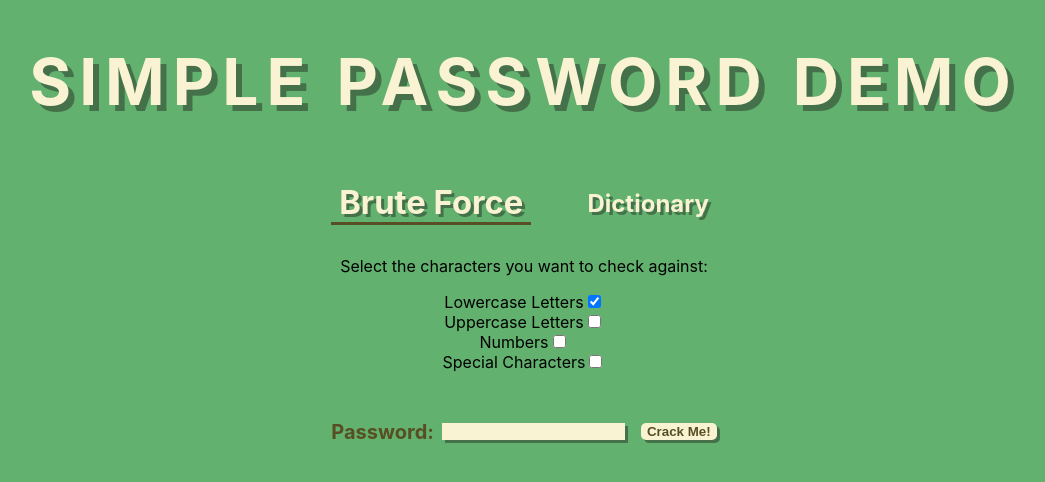
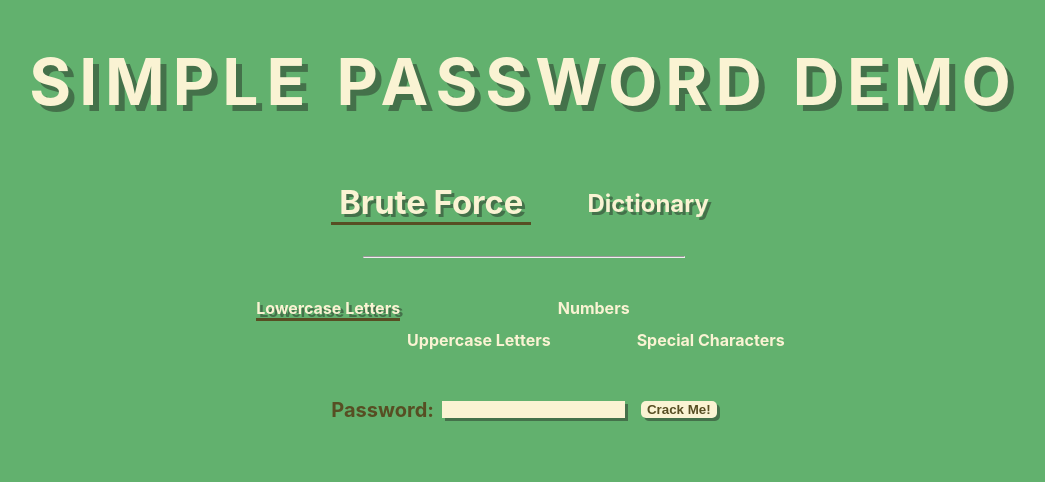
Before and after one commit to jhleakakos/simple-password-demo, a React (Create React App) app: page / in a window 1280 px wide. Shown: the top 482 px of the page, without its empty margins (116-1161 px from the left). Built offline with nearby package versions, Linux system fonts and the light colour scheme.

Commit message:
style checkboxes to choose characters to use in password cracking

```diff
--- /dev/null
+++ b/src/CharacterSelection.css
@@ -0,0 +1,31 @@
+.CharacterSelection-label {
+    font-size: 1rem;
+    color: #faf3d3;
+    font-weight: bold;
+    transition: 0.5s;
+    cursor: pointer;
+}
+
+.CharacterSelection-input {
+    appearance: none;
+}
+
+.CharacterSelection-label-checked {
+    color: #faf3d3;
+    font-size: 1rem;
+    font-weight: bold;
+    text-shadow: 3px 3px 0 #44714a;
+    border-bottom: 3px solid #574e23;
+    transition: 0.5s;
+    cursor: pointer;
+}
+
+.CharacterSelection-flex {
+    display: flex;
+    justify-content: center;
+    align-items: center;
+}
+
+.CharacterSelection-flex div:nth-of-type(2n) {
+    margin-top: 4rem;
+}
--- a/src/CharacterSelection.js
+++ b/src/CharacterSelection.js
@@ -1,13 +1,15 @@
 import React from 'react';
+import './CharacterSelection.css';
 
 const CharacterSelection = ({ chars, toggleChars }) => {
     return (
         <>
-            <p>Select the characters you want to check against:</p>
-            <div>
-
+            <div className="CharacterSelection-flex">
                 <div>
-                    <label htmlFor="lower">Lowercase Letters</label>
+                    <label
+                        htmlFor="lower"
+                        className={ chars.lower ? 'CharacterSelection-label-checked' : 'CharacterSelection-label' }
+                    >Lowercase Letters</label>
                     <input
                         id="lower"
                         name="lower"
@@ -15,11 +17,15 @@ const CharacterSelection = ({ chars, toggleChars }) => {
                         type="checkbox"
                         checked={ chars.lower }
                         onChange={ () => toggleChars('lower') }
+                        className="CharacterSelection-input"
                     />
                 </div>
 
                 <div>
-                    <label htmlFor="upper">Uppercase Letters</label>
+                    <label
+                        htmlFor="upper"
+                        className={ chars.upper ? 'CharacterSelection-label-checked' : 'CharacterSelection-label' }
+                    >Uppercase Letters</label>
                     <input
                         id="upper"
                         name="upper"
@@ -27,11 +33,15 @@ const CharacterSelection = ({ chars, toggleChars }) => {
                         type="checkbox"
                         checked={ chars.upper }
                         onChange={ () => toggleChars('upper') }
+                        className="CharacterSelection-input"
                     />
                 </div>
 
                 <div>
-                    <label htmlFor="numbers">Numbers</label>
+                    <label
+                        htmlFor="numbers"
+                        className={ chars.numbers ? 'CharacterSelection-label-checked' : 'CharacterSelection-label' }
+                    >Numbers</label>
                     <input
                         id="numbers"
                         name="numbers"
@@ -39,11 +49,15 @@ const CharacterSelection = ({ chars, toggleChars }) => {
                         type="checkbox"
                         checked={ chars.numbers }
                         onChange={ () => toggleChars('numbers') }
+                        className="CharacterSelection-input"
                     />
                 </div>
 
                 <div>
-                    <label htmlFor="special">Special Characters</label>
+                    <label
+                        htmlFor="special"
+                        className={ chars.special ? 'CharacterSelection-label-checked' : 'CharacterSelection-label' }
+                    >Special Characters</label>
                     <input
                         id="special"
                         name="special"
@@ -51,6 +65,7 @@ const CharacterSelection = ({ chars, toggleChars }) => {
                         type="checkbox"
                         checked={ chars.special }
                         onChange={ () => toggleChars('special') }
+                        className="CharacterSelection-input"
                     />
                 </div>
 
--- a/src/PasswordDemo.css
+++ b/src/PasswordDemo.css
@@ -40,3 +40,8 @@
     align-items: center;
     justify-content: center;
 }
+
+.PasswordDemo-hr-separator {
+    color: #44714a;
+    width: 25%;
+}
--- a/src/PasswordDemo.js
+++ b/src/PasswordDemo.js
@@ -75,6 +75,7 @@ const PasswordDemo = () => {
                 >
                     Dictionary</label>
             </div>
+            <hr className='PasswordDemo-hr-separator' />
             <CharacterSelection
                 chars={ chars }
                 toggleChars={ toggleChars }
```
